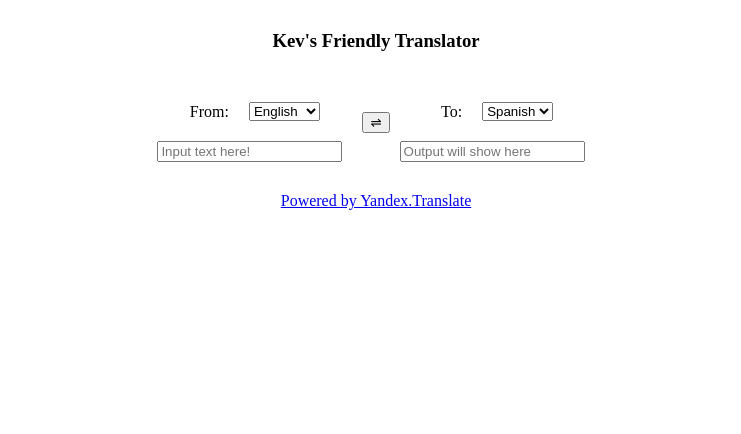
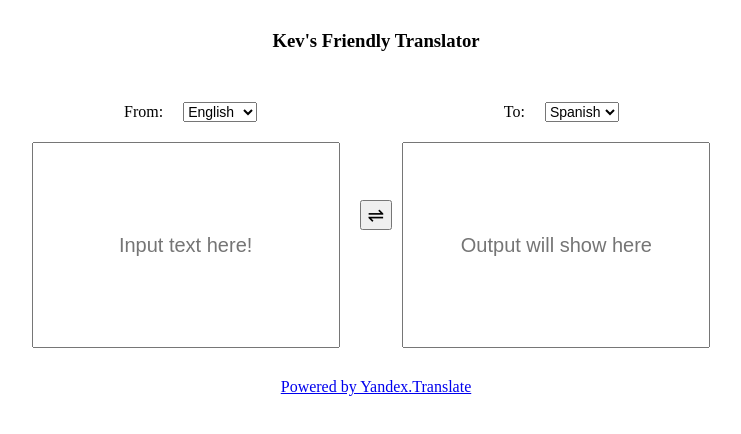
Before and after one commit to kjmahoney/yandex-api-practice, a plain HTML site: page index.html in a window 1280 px wide. Shown: the whole page, without its empty margins (264-1005 px from the left). Drawn offline with Linux system fonts and the light colour scheme.

Commit message:
add styling to page

```diff
--- a/index.html
+++ b/index.html
@@ -16,7 +16,7 @@
 
       <div class = "row">
       <p>From:</p>
-      <select id = "conversionBoxFrom">
+      <select class="select-box" id = "conversionBoxFrom">
         <option value="en">English</option>
         <option value="zh">Chinese</option>
         <option value="ru">Russian</option>
@@ -25,7 +25,7 @@
       </select>
 
     </div>
-    <input class = "no-margin" id="originalWordBox" placeholder ="Input text here!"></input>
+    <input class = "text-box no-margin" id="originalWordBox" placeholder ="Input text here!"></input>
     </div>
 
     <button id="switchButton">⇌</button>
@@ -33,7 +33,7 @@
     <div class = "column">
     <div class = "row">
       <p>To:</p>
-      <select id = "conversionBoxTo">
+      <select class="select-box" id = "conversionBoxTo">
         <option value="es">Spanish</option>
         <option value="zh">Chinese</option>
         <option value="ru">Russian</option>
@@ -43,18 +43,15 @@
 
     </div>
 
-    <input class = "no-margin" id="translationWordBox" placeholder ="Output will show here"></input>
+    <input class = "text-box no-margin" id="translationWordBox" placeholder ="Output will show here"></input>
 
     </div>
     </div>
-
-
 
       <a href="http://translate.yandex.com/">Powered by Yandex.Translate</a>
 
   </div>
 
-
   <script src="js/jquery.js"></script>
   <script src="js/app.js"></script>
 </body>
--- a/styles.css
+++ b/styles.css
@@ -19,3 +19,18 @@
   align-items: center;
   justify-content: center;
 }
+
+.select-box{
+  font-size: 14px;
+}
+
+.text-box{
+  width: 300px;
+  height: 200px;
+  text-align: center;
+  font-size: 20px;
+}
+
+#switchButton{
+  font-size: 20px;
+}
```
